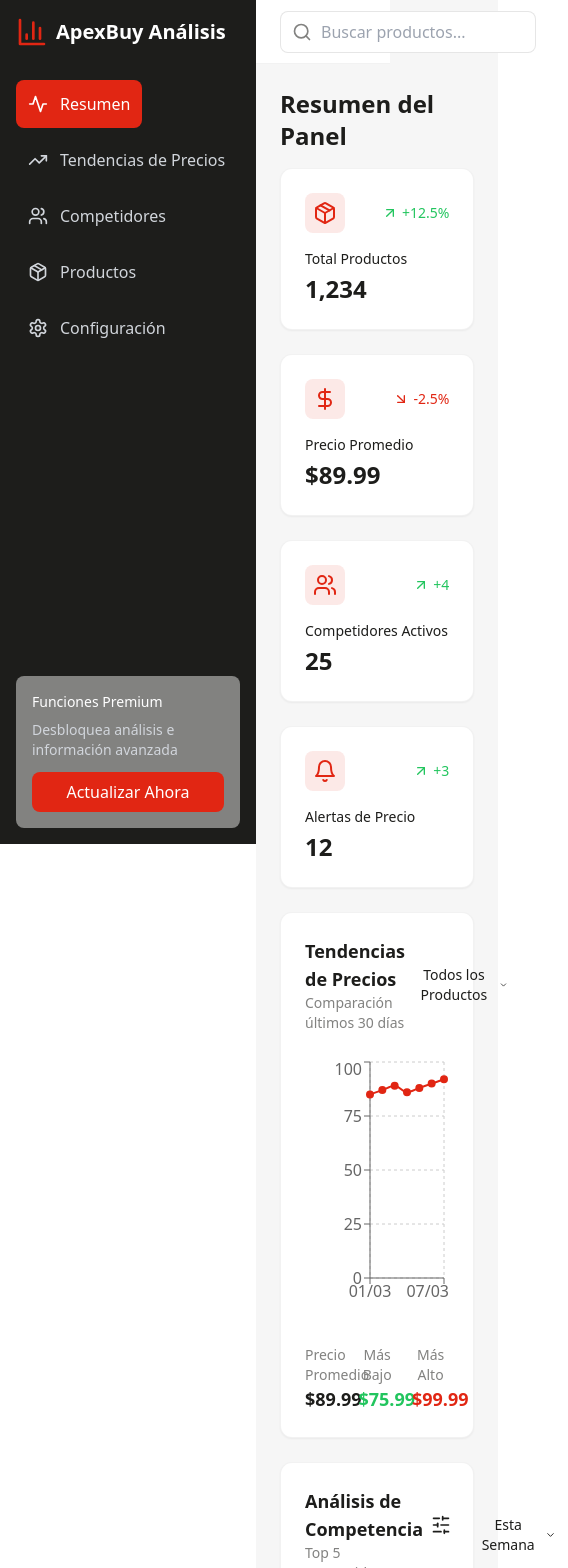
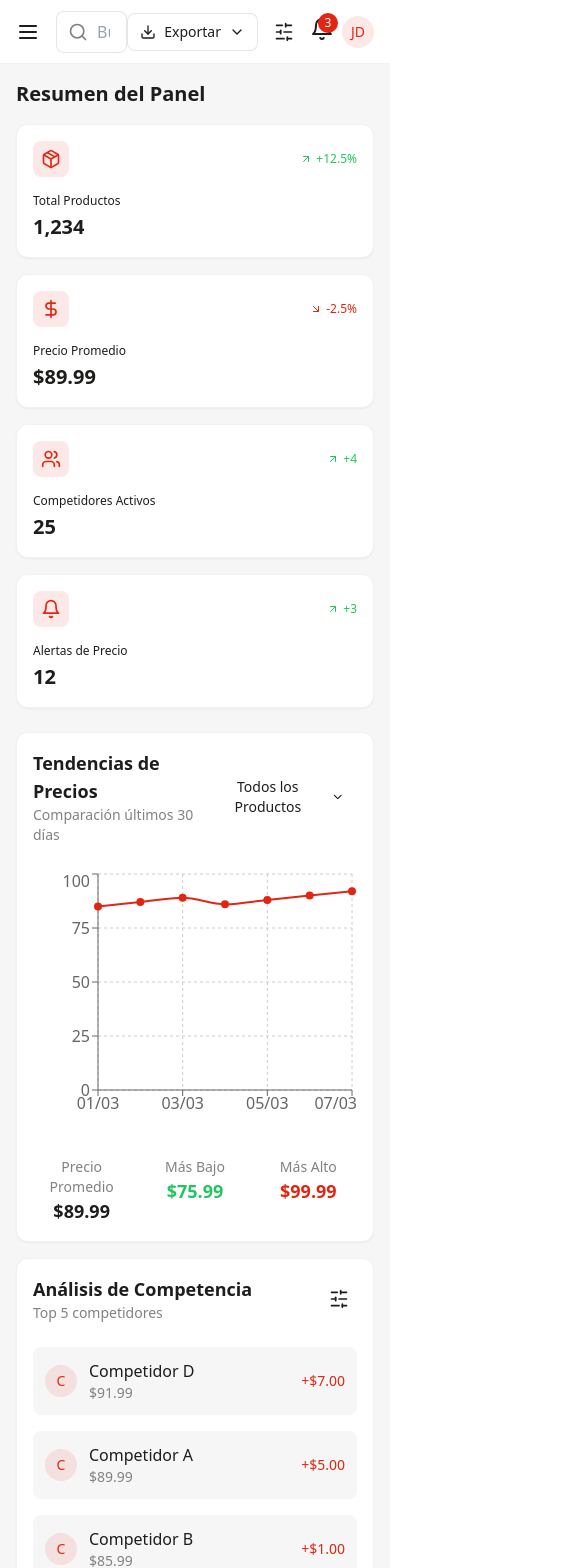
Before and after one commit to miguel59516/PROYECTO-ING-WEB, a React (Vite) app in the folder project/: page / in a window 390 px wide. Shown: the top 1568 px of the page, 568 px wide, since content can reach past the window. Built offline with nearby package versions, Linux system fonts and the light colour scheme.

Commit message:
HISTORIA DE USUARIO 24
CREA UN BOTON PARA DESCARGAR LA INFORMACION NECESARIA DEL DASHBOARD, SE GENERAN DOS ARCHVIOS CSV Y EXCEL

```diff
--- a/project/package.json
+++ b/project/package.json
@@ -14,7 +14,8 @@
     "lucide-react": "^0.344.0",
     "react": "^18.3.1",
     "react-dom": "^18.3.1",
-    "recharts": "^2.12.2"
+    "recharts": "^2.12.2",
+    "xlsx": "^0.18.5"
   },
   "devDependencies": {
     "@eslint/js": "^9.9.1",
--- a/project/src/App.tsx
+++ b/project/src/App.tsx
@@ -1,11 +1,11 @@
 import React, { useState, useEffect } from 'react';
-import { BarChart3, Bell, Settings, Users, Activity, TrendingUp, Search, ChevronDown, Package, DollarSign, AlertTriangle, ArrowUpRight, ArrowDownRight, SlidersHorizontal } from 'lucide-react';
+import { BarChart3, Bell, Settings, Users, Activity, TrendingUp, Search, ChevronDown, Package, DollarSign, AlertTriangle, ArrowUpRight, ArrowDownRight, SlidersHorizontal, Menu, X } from 'lucide-react';
 import { LineChart, Line, XAxis, YAxis, CartesianGrid, Tooltip as RechartsTooltip, ResponsiveContainer } from 'recharts';
 import { Tooltip } from './components/Tooltip';
 import { LoadingSpinner } from './components/LoadingSpinner';
+import { ExportButton } from './components/ExportButton';
 import { useDebounce } from './hooks/useDebounce';
 
-// Mock data for the chart
 const priceData = [
   { date: '01/03', price: 85 },
   { date: '02/03', price: 87 },
@@ -19,39 +19,44 @@ const priceData = [
 function StatCard({ title, value, change, icon: Icon, trend, loading }: { title: string; value: string; change: string; icon: any; trend: 'up' | 'down'; loading?: boolean }) {
   if (loading) {
     return (
-      <div className="bg-white rounded-xl shadow-sm p-6 hover:shadow-md transition-shadow border border-secondary/10">
+      <div className="bg-white rounded-xl shadow-sm p-4 sm:p-6 hover:shadow-md transition-shadow border border-secondary/10">
         <LoadingSpinner />
       </div>
     );
   }
 
   return (
-    <div className="bg-white rounded-xl shadow-sm p-6 hover:shadow-md transition-shadow border border-secondary/10">
+    <div className="bg-white rounded-xl shadow-sm p-4 sm:p-6 hover:shadow-md transition-shadow border border-secondary/10">
       <div className="flex items-center justify-between mb-4">
         <Tooltip label={`Información sobre ${title}`}>
           <div className="p-2 bg-primary/10 rounded-lg cursor-help">
-            <Icon className="w-6 h-6 text-primary" />
+            <Icon className="w-5 h-5 sm:w-6 sm:h-6 text-primary" />
           </div>
         </Tooltip>
-        <span className={`flex items-center gap-1 text-sm ${trend === 'up' ? 'text-green-500' : 'text-primary'}`}>
-          {trend === 'up' ? <ArrowUpRight className="w-4 h-4" /> : <ArrowDownRight className="w-4 h-4" />}
+        <span className={`flex items-center gap-1 text-xs sm:text-sm ${trend === 'up' ? 'text-green-500' : 'text-primary'}`}>
+          {trend === 'up' ? <ArrowUpRight className="w-3 h-3 sm:w-4 sm:h-4" /> : <ArrowDownRight className="w-3 h-3 sm:w-4 sm:h-4" />}
           {change}
         </span>
       </div>
-      <h3 className="text-secondary-dark text-sm mb-1">{title}</h3>
-      <p className="text-2xl font-semibold text-secondary-dark">{value}</p>
+      <h3 className="text-secondary-dark text-xs sm:text-sm mb-1">{title}</h3>
+      <p className="text-xl sm:text-2xl font-semibold text-secondary-dark">{value}</p>
     </div>
   );
 }
 
-function Sidebar() {
+function Sidebar({ isOpen, onClose }: { isOpen: boolean; onClose: () => void }) {
   const [activeItem, setActiveItem] = useState('Resumen');
 
   return (
-    <div className="w-64 bg-secondary-dark h-screen fixed left-0 top-0 text-white p-4">
-      <div className="flex items-center gap-2 mb-8">
-        <BarChart3 className="w-8 h-8 text-primary" />
-        <h1 className="text-xl font-bold">ApexBuy Análisis</h1>
+    <div className={`${isOpen ? 'translate-x-0' : '-translate-x-full'} fixed inset-y-0 left-0 z-30 w-64 bg-secondary-dark text-white p-4 transition-transform duration-300 ease-in-out lg:translate-x-0`}>
+      <div className="flex items-center justify-between gap-2 mb-8">
+        <div className="flex items-center gap-2">
+          <BarChart3 className="w-8 h-8 text-primary" />
+          <h1 className="text-xl font-bold">ApexBuy Análisis</h1>
+        </div>
+        <button onClick={onClose} className="lg:hidden text-white">
+          <X className="w-6 h-6" />
+        </button>
       </div>
 
       <nav className="space-y-2">
@@ -64,7 +69,10 @@ function Sidebar() {
         ].map(({ icon: Icon, label }) => (
           <Tooltip key={label} label={`Ver ${label}`}>
             <button
-              onClick={() => setActiveItem(label)}
+              onClick={() => {
+                setActiveItem(label);
+                onClose();
+              }}
               className={`flex items-center gap-3 w-full p-3 rounded-lg transition-colors ${
                 activeItem === label ? 'bg-primary text-white' : 'hover:bg-secondary-dark/80 text-gray-300'
               }`}
@@ -89,37 +97,43 @@ function Sidebar() {
   );
 }
 
-function Header() {
+function Header({ onMenuClick }: { onMenuClick: () => void }) {
   const [searchTerm, setSearchTerm] = useState('');
   const debouncedSearchTerm = useDebounce(searchTerm, 300);
 
   useEffect(() => {
     if (debouncedSearchTerm) {
-      // Implement search functionality here
       console.log('Searching for:', debouncedSearchTerm);
     }
   }, [debouncedSearchTerm]);
 
   return (
-    <header className="h-16 bg-white border-b border-secondary/10 flex items-center justify-between px-6 fixed top-0 right-0 left-64 z-10">
+    <header className="h-16 bg-white border-b border-secondary/10 flex items-center justify-between px-4 sm:px-6 fixed top-0 right-0 left-0 lg:left-64 z-20">
       <div className="flex items-center gap-4 flex-1">
-        <div className="relative">
+        <button onClick={onMenuClick} className="lg:hidden">
+          <Menu className="w-6 h-6 text-secondary-dark" />
+        </button>
+        <div className="relative flex-1 max-w-xs sm:max-w-md">
           <Search className="w-5 h-5 absolute left-3 top-1/2 -translate-y-1/2 text-secondary" />
           <input
             type="text"
             value={searchTerm}
             onChange={(e) => setSearchTerm(e.target.value)}
             placeholder="Buscar productos..."
-            className="pl-10 pr-4 py-2 border border-secondary/20 rounded-lg w-64 focus:outline-none focus:ring-2 focus:ring-primary/20"
+            className="pl-10 pr-4 py-2 border border-secondary/20 rounded-lg w-full focus:outline-none focus:ring-2 focus:ring-primary/20"
           />
         </div>
-        <button className="flex items-center gap-2 px-4 py-2 text-secondary-dark hover:bg-background rounded-lg">
+        <button className="hidden sm:flex items-center gap-2 px-4 py-2 text-secondary-dark hover:bg-background rounded-lg">
           Últimos 7 días
           <ChevronDown className="w-4 h-4" />
         </button>
       </div>
 
-      <div className="flex items-center gap-4">
+      <div className="flex items-center gap-2 sm:gap-4">
+        <ExportButton
+          data={priceData}
+          filename="precio-productos"
+        />
         <Tooltip label="Filtros">
           <button className="p-2 hover:bg-background rounded-lg">
             <SlidersHorizontal className="w-5 h-5 text-secondary-dark" />
@@ -141,7 +155,7 @@ function Header() {
 
 function PriceTrendChart() {
   return (
-    <div className="bg-white rounded-xl shadow-sm p-6 border border-secondary/10">
+    <div className="bg-white rounded-xl shadow-sm p-4 sm:p-6 border border-secondary/10">
       <div className="flex items-center justify-between mb-6">
         <div>
           <h3 className="text-lg font-semibold text-secondary-dark">Tendencias de Precios</h3>
@@ -198,7 +212,7 @@ function CompetitorAnalysis() {
   });
 
   return (
-    <div className="bg-white rounded-xl shadow-sm p-6 border border-secondary/10">
+    <div className="bg-white rounded-xl shadow-sm p-4 sm:p-6 border border-secondary/10">
       <div className="flex items-center justify-between mb-6">
         <div>
           <h3 className="text-lg font-semibold text-secondary-dark">Análisis de Competencia</h3>
@@ -213,7 +227,7 @@ function CompetitorAnalysis() {
               <SlidersHorizontal className="w-5 h-5 text-secondary-dark" />
             </button>
           </Tooltip>
-          <button className="flex items-center gap-2 px-3 py-2 text-secondary-dark hover:bg-background rounded-lg text-sm">
+          <button className="hidden sm:flex items-center gap-2 px-3 py-2 text-secondary-dark hover:bg-background rounded-lg text-sm">
             Esta Semana
             <ChevronDown className="w-4 h-4" />
           </button>
@@ -243,7 +257,7 @@ function CompetitorAnalysis() {
 
 function AlertsCard() {
   return (
-    <div className="bg-white rounded-xl shadow-sm p-6 border border-secondary/10">
+    <div className="bg-white rounded-xl shadow-sm p-4 sm:p-6 border border-secondary/10">
       <div className="flex items-center justify-between mb-6">
         <div>
           <h3 className="text-lg font-semibold text-secondary-dark">Alertas Recientes</h3>
@@ -283,7 +297,6 @@ function Dashboard() {
   const [loading, setLoading] = useState(true);
 
   useEffect(() => {
-    // Simulate data loading
     const timer = setTimeout(() => {
       setLoading(false);
     }, 1500);
@@ -292,11 +305,11 @@ function Dashboard() {
   }, []);
 
   return (
-    <main className="ml-64 pt-16 bg-background min-h-screen">
-      <div className="p-6">
+    <main className="lg:ml-64 pt-16 bg-background min-h-screen">
+      <div className="p-4 sm:p-6">
         <div className="mb-6">
-          <h2 className="text-2xl font-bold mb-4 text-secondary-dark">Resumen del Panel</h2>
-          <div className="grid grid-cols-1 md:grid-cols-2 lg:grid-cols-4 gap-6">
+          <h2 className="text-xl sm:text-2xl font-bold mb-4 text-secondary-dark">Resumen del Panel</h2>
+          <div className="grid grid-cols-1 sm:grid-cols-2 lg:grid-cols-4 gap-4 sm:gap-6">
             <StatCard
               title="Total Productos"
               value="1,234"
@@ -332,12 +345,12 @@ function Dashboard() {
           </div>
         </div>
 
-        <div className="grid grid-cols-1 lg:grid-cols-2 gap-6">
+        <div className="grid grid-cols-1 lg:grid-cols-2 gap-4 sm:gap-6">
           <PriceTrendChart />
           <CompetitorAnalysis />
         </div>
 
-        <div className="mt-6">
+        <div className="mt-4 sm:mt-6">
           <AlertsCard />
         </div>
       </div>
@@ -346,11 +359,19 @@ function Dashboard() {
 }
 
 function App() {
+  const [isSidebarOpen, setIsSidebarOpen] = useState(false);
+
   return (
     <div className="flex">
-      <Sidebar />
+      <Sidebar isOpen={isSidebarOpen} onClose={() => setIsSidebarOpen(false)} />
+      {isSidebarOpen && (
+        <div
+          className="fixed inset-0 bg-black bg-opacity-50 z-20 lg:hidden"
+          onClick={() => setIsSidebarOpen(false)}
+        />
+      )}
       <div className="flex-1">
-        <Header />
+        <Header onMenuClick={() => setIsSidebarOpen(true)} />
         <Dashboard />
       </div>
     </div>
--- /dev/null
+++ b/project/src/components/ExportButton.tsx
@@ -0,0 +1,74 @@
+import { useState } from 'react';
+import { Download, FileSpreadsheet, FileText, ChevronDown } from 'lucide-react';
+import * as XLSX from 'xlsx';
+
+interface ExportButtonProps {
+  data: any[];
+  filename: string;
+}
+
+export function ExportButton({ data, filename }: ExportButtonProps) {
+  const [isOpen, setIsOpen] = useState(false);
+
+  const exportToExcel = () => {
+    const ws = XLSX.utils.json_to_sheet(data);
+    const wb = XLSX.utils.book_new();
+    XLSX.utils.book_append_sheet(wb, ws, "Data");
+    XLSX.writeFile(wb, `${filename}.xlsx`);
+    setIsOpen(false);
+  };
+
+  const exportToCSV = () => {
+    const headers = Object.keys(data[0]).join(',');
+    const rows = data.map(row =>
+      Object.values(row).map(value =>
+        typeof value === 'string' && value.includes(',') ? `"${value}"` : value
+      ).join(',')
+    );
+    const csv = [headers, ...rows].join('\n');
+    const blob = new Blob([csv], { type: 'text/csv;charset=utf-8;' });
+    const link = document.createElement('a');
+    link.href = URL.createObjectURL(blob);
+    link.download = `${filename}.csv`;
+    link.click();
+    setIsOpen(false);
+  };
+
+  return (
+    <div className="relative">
+      <button
+        onClick={() => setIsOpen(!isOpen)}
+        className="flex items-center gap-2 px-3 py-2 bg-white text-secondary-dark hover:bg-background rounded-lg text-sm border border-secondary/20"
+      >
+        <Download className="w-4 h-4" />
+        Exportar
+        <ChevronDown className="w-4 h-4" />
+      </button>
+
+      {isOpen && (
+        <>
+          <div
+            className="fixed inset-0 z-30"
+            onClick={() => setIsOpen(false)}
+          />
+          <div className="absolute right-0 mt-2 w-48 bg-white rounded-lg shadow-lg border border-secondary/10 z-40">
+            <button
+              onClick={exportToExcel}
+              className="flex items-center gap-2 w-full px-4 py-2 text-sm text-secondary-dark hover:bg-background"
+            >
+              <FileSpreadsheet className="w-4 h-4" />
+              Exportar a Excel
+            </button>
+            <button
+              onClick={exportToCSV}
+              className="flex items-center gap-2 w-full px-4 py-2 text-sm text-secondary-dark hover:bg-background"
+            >
+              <FileText className="w-4 h-4" />
+              Exportar a CSV
+            </button>
+          </div>
+        </>
+      )}
+    </div>
+  );
+}
```
Also changed, not shown: 1 other file (tests, documents, lock files or other folders).
